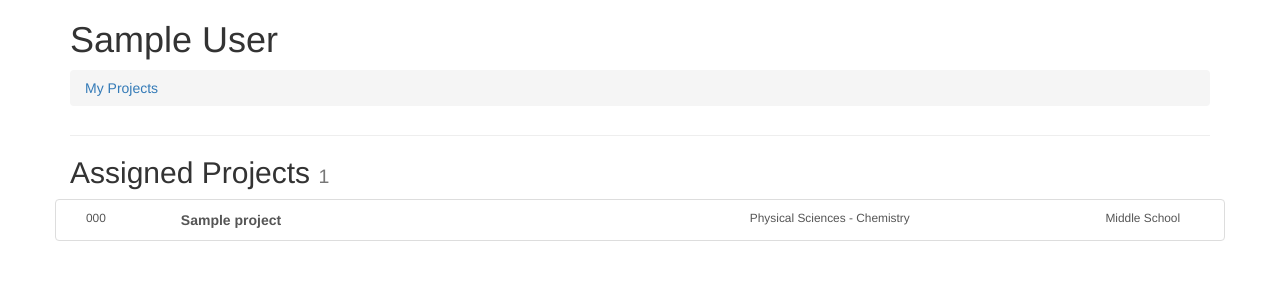
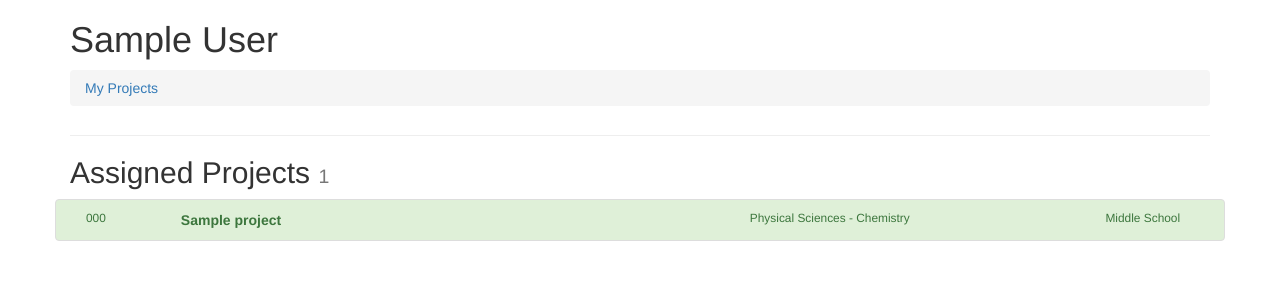
Before and after one commit to kbaskett248/fair_scoring_site, a Django app: a page that uses fair_projects/templates/fair_projects/project_list_item.html in a window 1280 px wide. Shown: the part 92-392 px from the top of the page. Run offline with Django 3.2, Linux system fonts and the light colour scheme; a user stored in the database is signed in; data comes from the database, SQL or seed files in the repository; tables that the repository leaves empty hold one stand-in row (values such as "Sample post"); parts of the project's set-up code (start-up, migrations or seed data) failed here and were passed over; some libraries are stand-ins or nearby versions.

Commit message:
fair_scoring_site-14 Usability improvements
Indicate which projects have been scored on the judge's project list

```diff
--- a/fair_projects/templates/fair_projects/project_list_item.html
+++ b/fair_projects/templates/fair_projects/project_list_item.html
@@ -1,4 +1,4 @@
-<a href="{{ item_url }}" class="row list-group-item">
+<a href="{{ item_url }}" class="row list-group-item {% if ji.has_response %}list-group-item-success{% endif %}">
     <div class="col-xs-2 col-sm-1 small">{{ project.number }}</div>
     <div class="col-xs-10 col-sm-11 col-md-4 col-lg-5 col-md-push-7 col-lg-push-6 small truncated">
         <div class="row">
```
